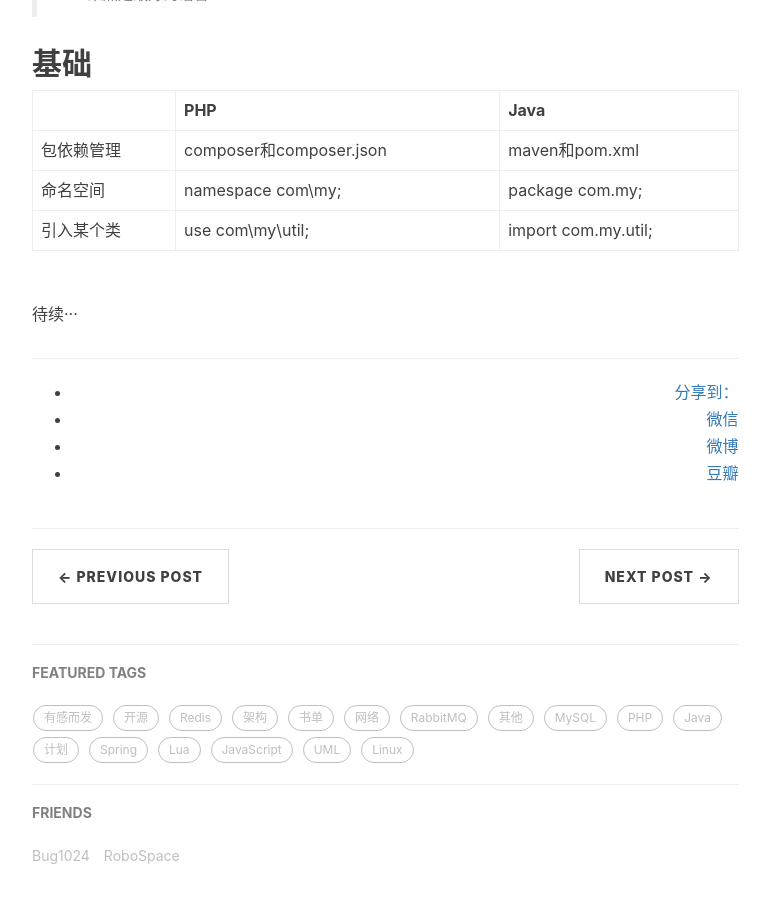
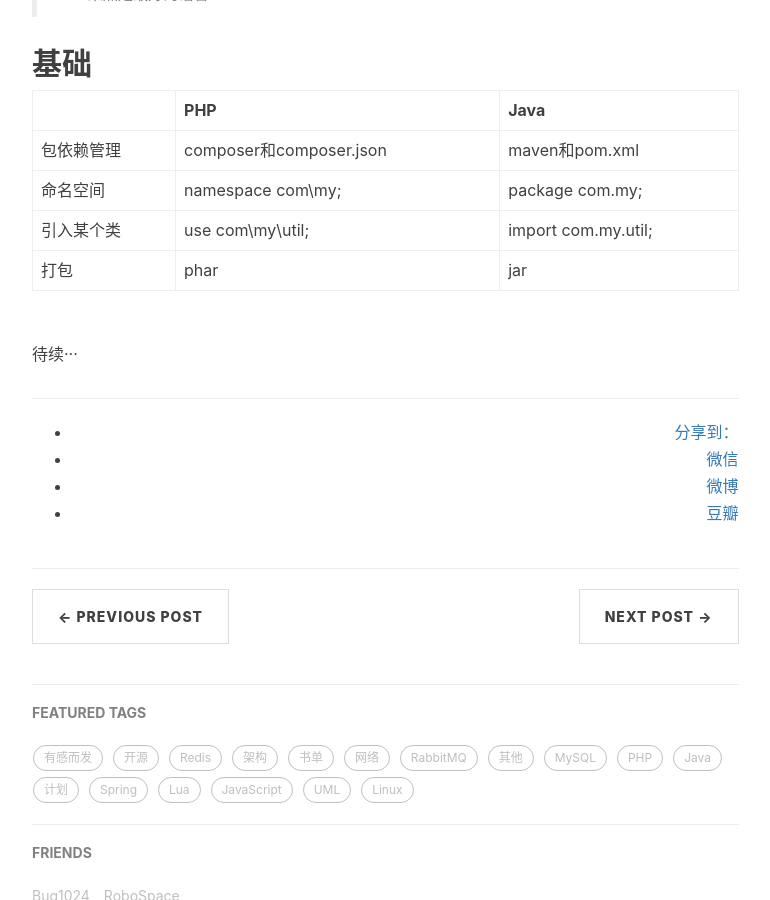
Before and after one commit to bug1024/jeet-blog, a Jekyll site: the page built from _posts/2017-03-09-php-java.md, in a window 1280 px wide and 900 px high, scrolled down 591 px. Shown: the whole window, without its empty margins (233-1003 px from the left). Built offline with Jekyll 4.4.1, drawn with Linux system fonts in a browser that asks for light colours; nearby versions of some CDN libraries; comment, search, counter and statistics services are not loaded.

Commit message:
php java

```diff
--- a/_posts/2017-03-09-php-java.md
+++ b/_posts/2017-03-09-php-java.md
@@ -19,5 +19,6 @@
 |包依赖管理             |composer和composer.json |maven和pom.xml                     |
 |命名空间               |namespace com\my;       |package com.my;                    |
 |引入某个类             |use com\my\util;        |import com.my.util;                |
+|打包                   |phar                    |jar                                |
 
 待续···
```
